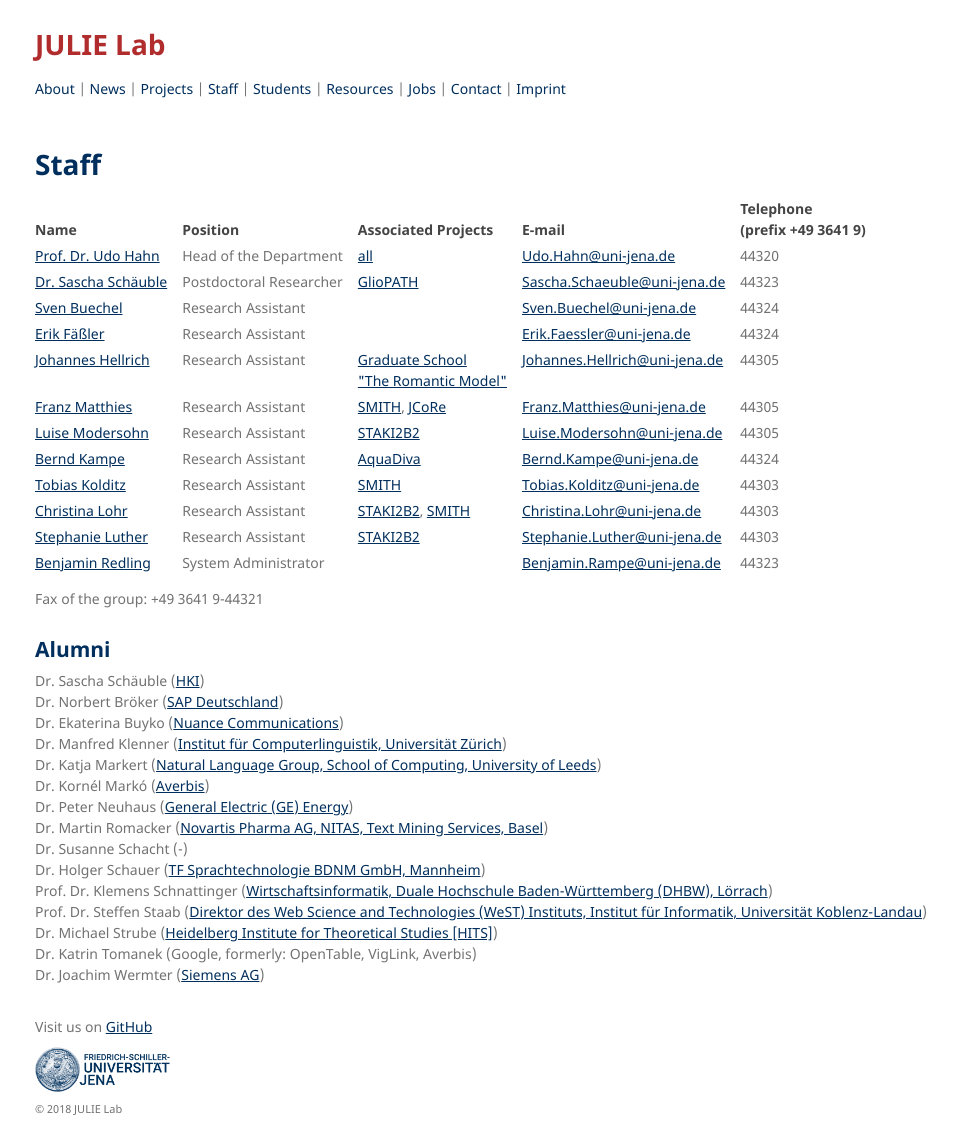
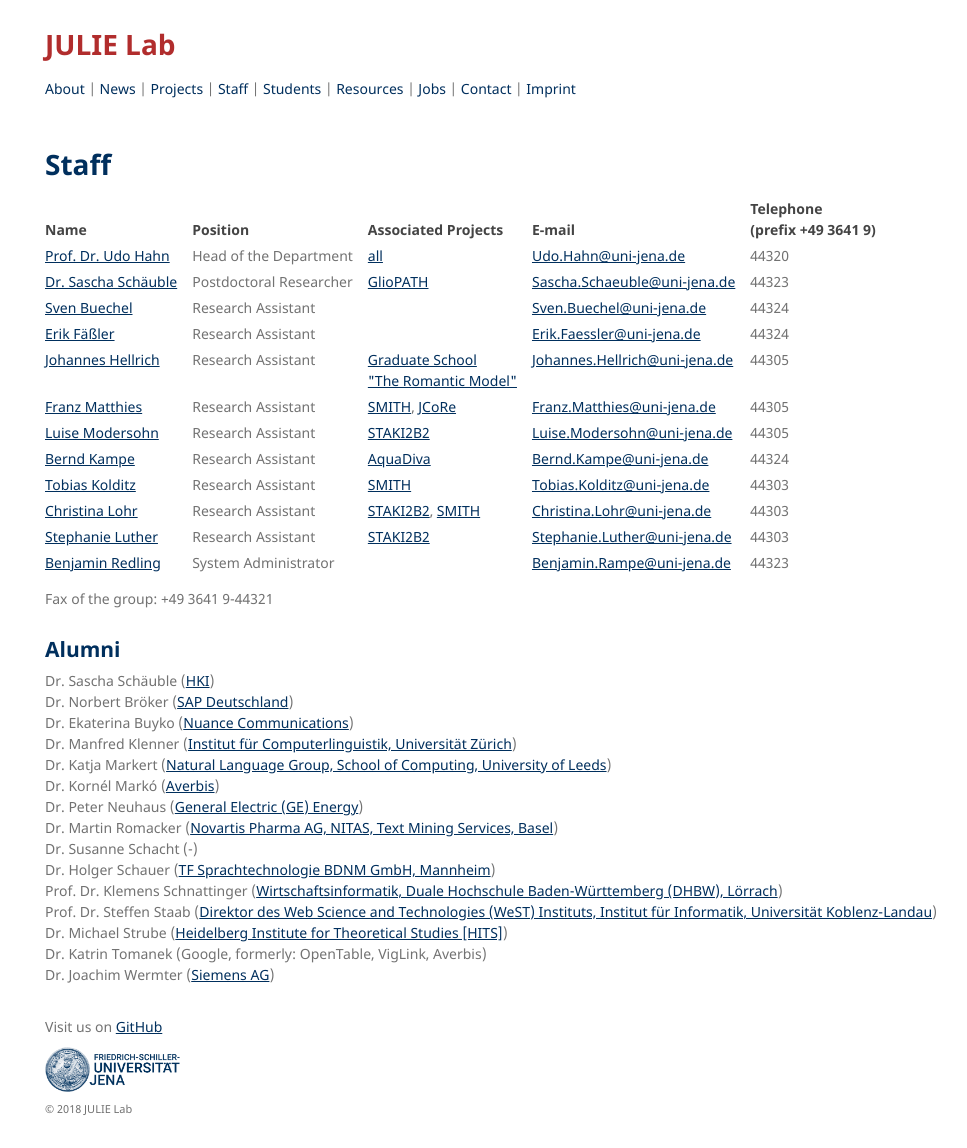
Before and after one commit to JULIELab/JULIELab.github.io, a Jekyll site: the page built from staff.md, in a window 1280 px wide and 1148 px high. Shown: the whole window, without its empty margins (135-1102 px from the left). Built offline with Jekyll 4.4.1, drawn with Linux system fonts in a browser that asks for light colours; our own code applies the rules of GitHub Pages for plain Markdown files.

Commit message:
Update staff_tab.html

```diff
--- a/_layouts/staff_tab.html
+++ b/_layouts/staff_tab.html
@@ -21,7 +21,7 @@
     width: 100%;
   }
   .wrapper1 {
-    width:940px;
+    width:920px;
     margin:0 auto;
   }
   footer {
@@ -50,7 +50,7 @@
     position:static;
     float:middle;
     top:20px;
-    width:100%;
+    width:920px;
     padding-top:90px;
     padding-bottom:20px;
   }
```
